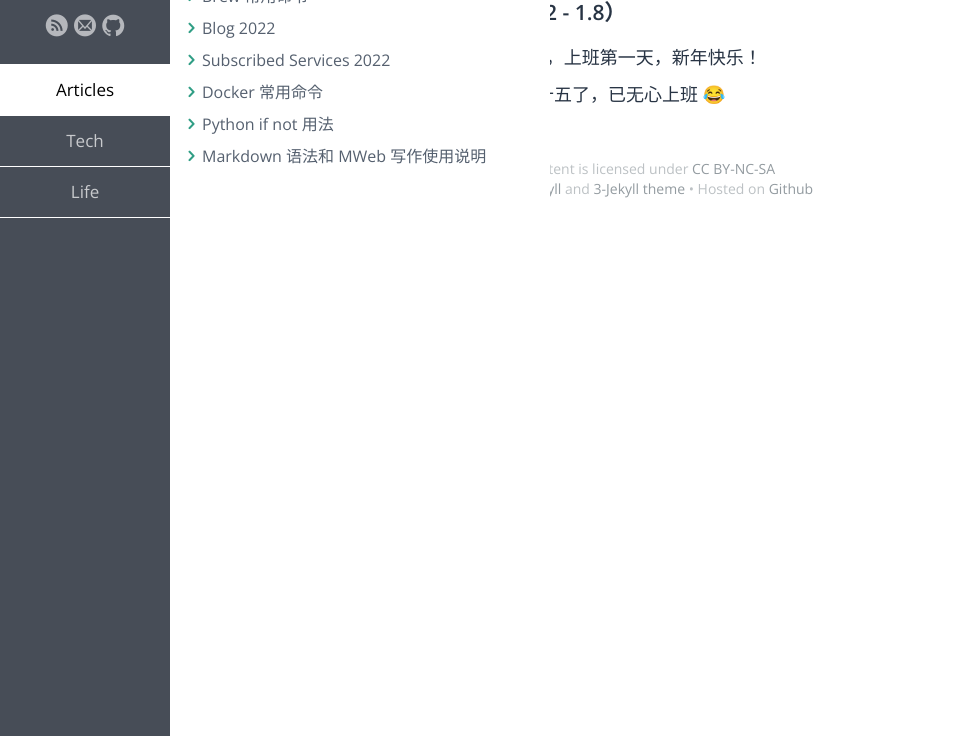
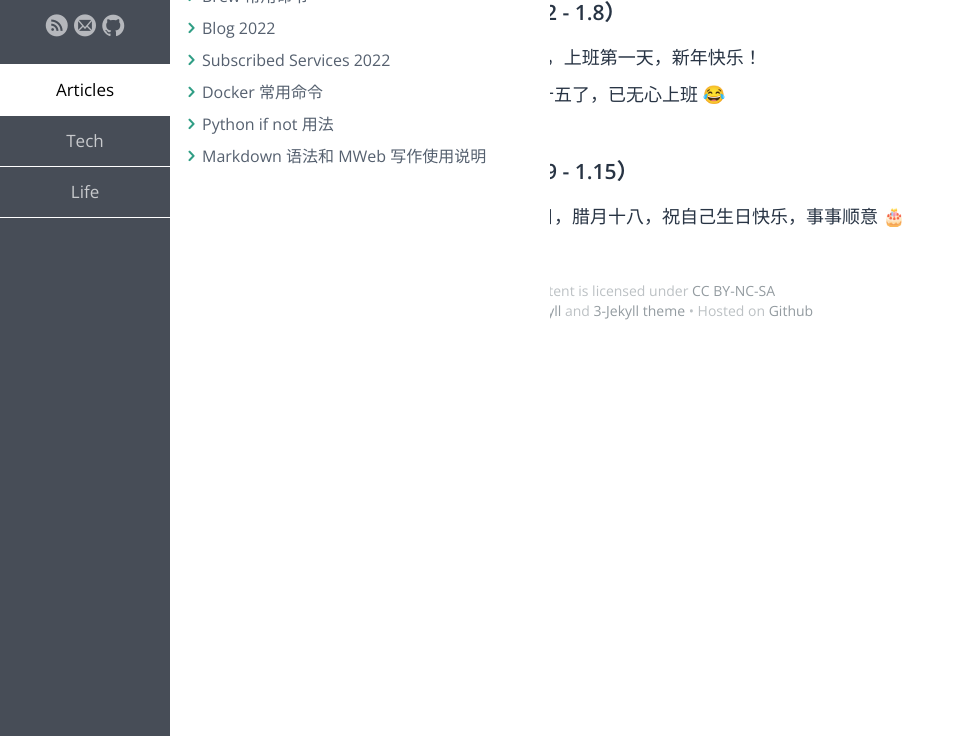
Before and after one commit to samxupeiran/samxupeiran.github.io, a Jekyll site: the page built from _posts/life/2023-01-03-my-blog.md, in a window 1280 px wide, cut to the strip 164-900 px from the top of the page. Shown: the whole strip, without its empty margins (0-965 px from the left). Built offline with Jekyll 4.4.1, drawn with Linux system fonts in a browser that asks for light colours; some web fonts are replaced.

Commit message:
feat: add weekly blog 1.9

```diff
--- a/_posts/life/2023-01-03-my-blog.md
+++ b/_posts/life/2023-01-03-my-blog.md
@@ -9,3 +9,6 @@ tags: Blog
 - ### 2023 年 1 月 第 1 周（1.2 - 1.8）
      - 1.3 2023 年第一个工作日，上班第一天，新年快乐！
      - 1.6 农历今天已经是腊月十五了，已无心上班 😂
+
+- ### 2023 年 1 月 第 2 周（1.9 - 1.15）
+     - 1.9 今天是自己的农历生日，腊月十八，祝自己生日快乐，事事顺意 🎂
```
